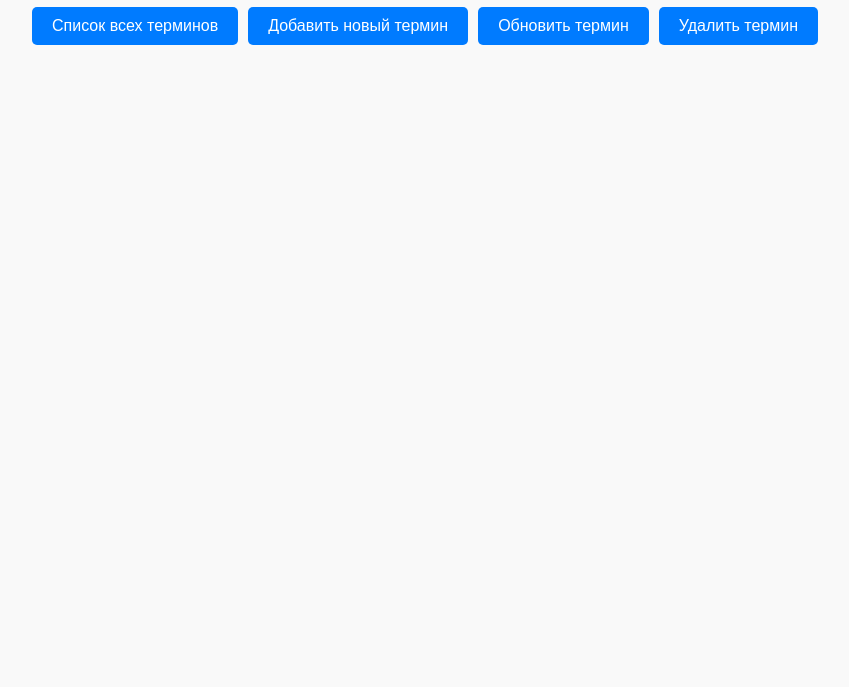
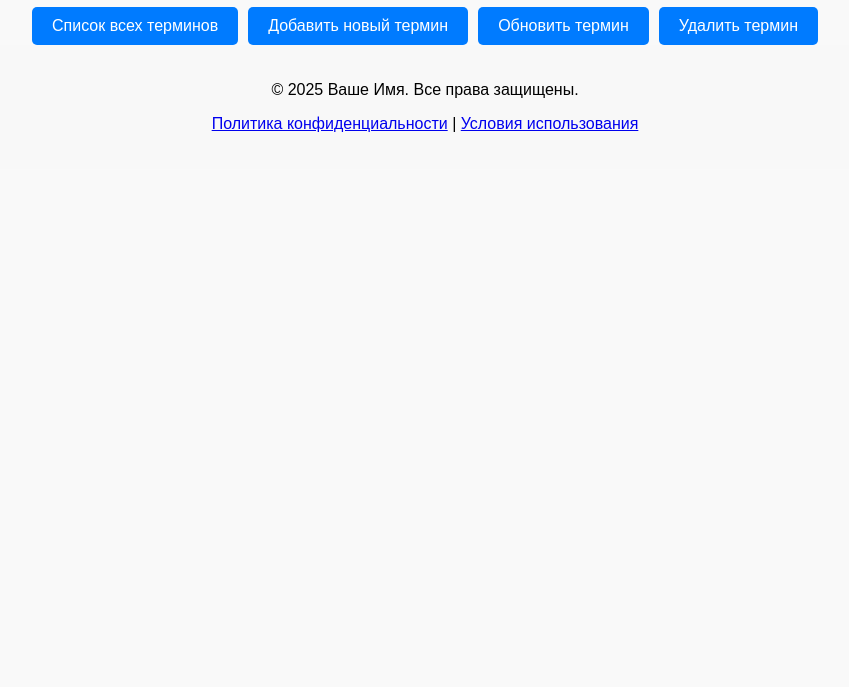
Before and after one commit to MrzMargo/Glossary, a plain HTML site: page index.html in a window 1280 px wide. Shown: the part 113-800 px from the top of the page, without its empty margins (215-1064 px from the left). Drawn offline with Linux system fonts and the light colour scheme.

```diff
--- a/index.html
+++ b/index.html
@@ -19,4 +19,13 @@
 
     <script src="js/script.js"></script>
 </body>
+<footer>
+    <div style="text-align: center; padding: 20px; background-color: #f8f8f8;">
+        <p>&copy; 2025 Ваше Имя. Все права защищены.</p>
+        <p>
+            <a href="#privacy">Политика конфиденциальности</a> |
+            <a href="#terms">Условия использования</a>
+        </p>
+    </div>
+</footer>
 </html>
```
